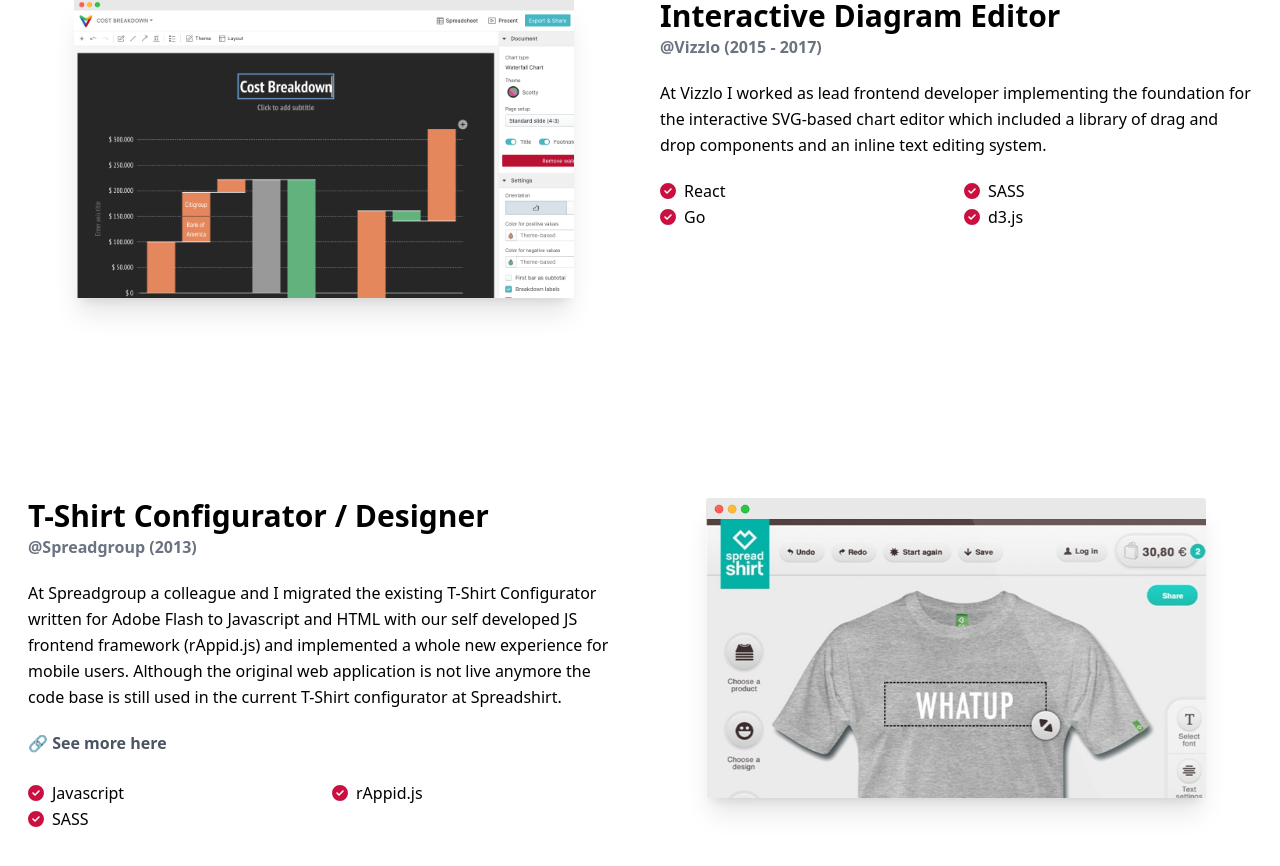
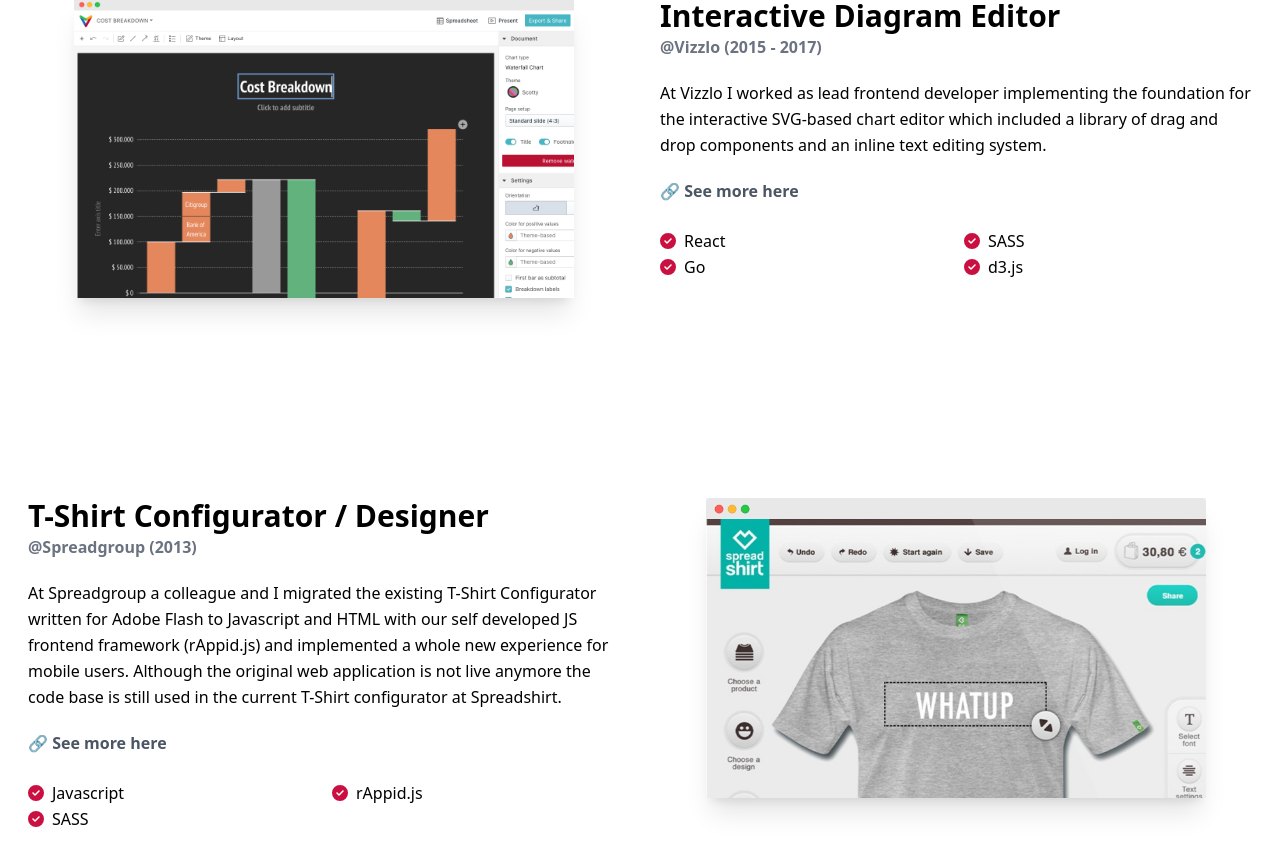
Before and after one commit to krebbl/mkr-portfolio, a Next.js app: page / in a window 1280 px wide. Shown: the part 2706-3572 px from the top of the page. Built offline with nearby package versions, Linux system fonts and the light colour scheme.

Commit message:
add demo link

```diff
--- a/components/Projects.js
+++ b/components/Projects.js
@@ -89,6 +89,7 @@
                      image={"/projects/ulysses_styles.png"}/>
             <Project title={"Interactive Diagram Editor"} company="Vizzlo"
                      companyLink={"https://www.vizzlo.com"}
+                     demoLink={'https://www.vizzlo.com'}
                      creationYear={"2015 - 2017"}
                      text={"At Vizzlo I worked as lead frontend developer implementing the foundation for the interactive SVG-based chart editor which included a library of drag and drop components and an inline text editing system."}
                      technologies={[
```
